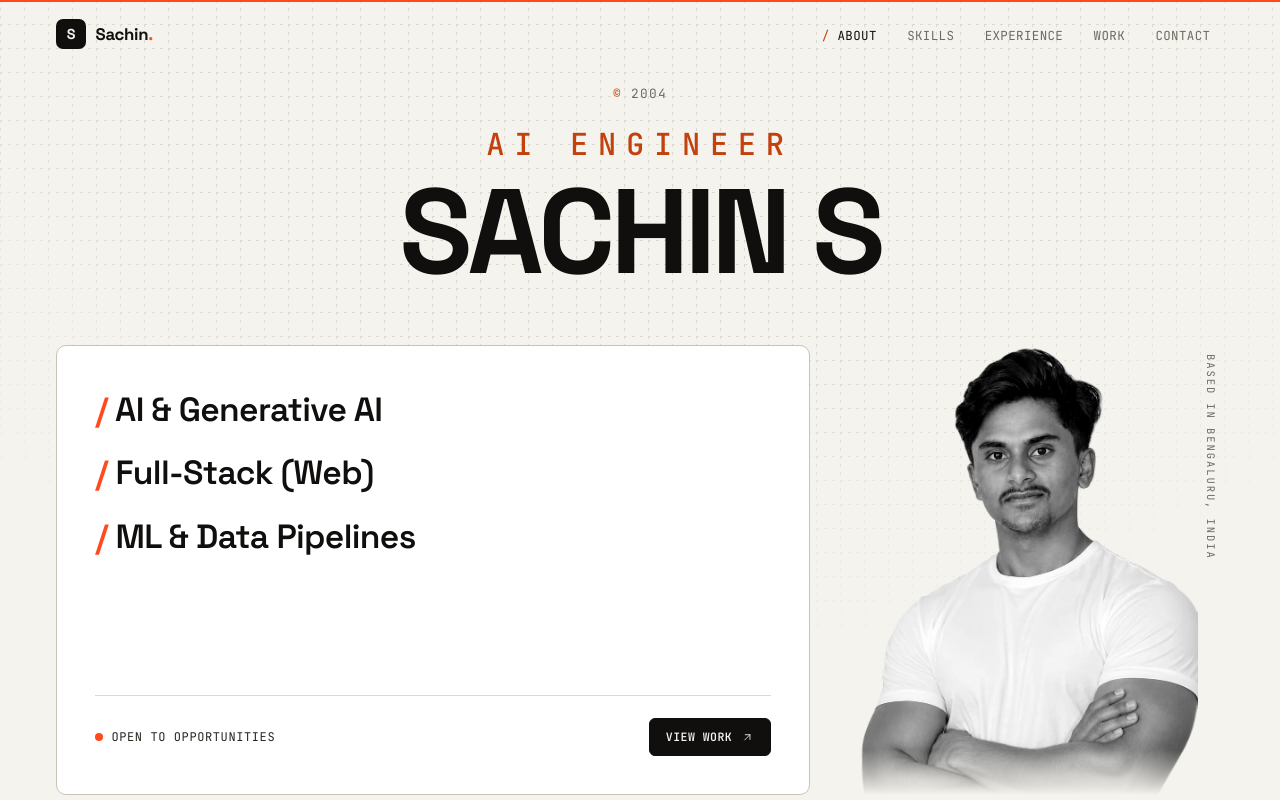
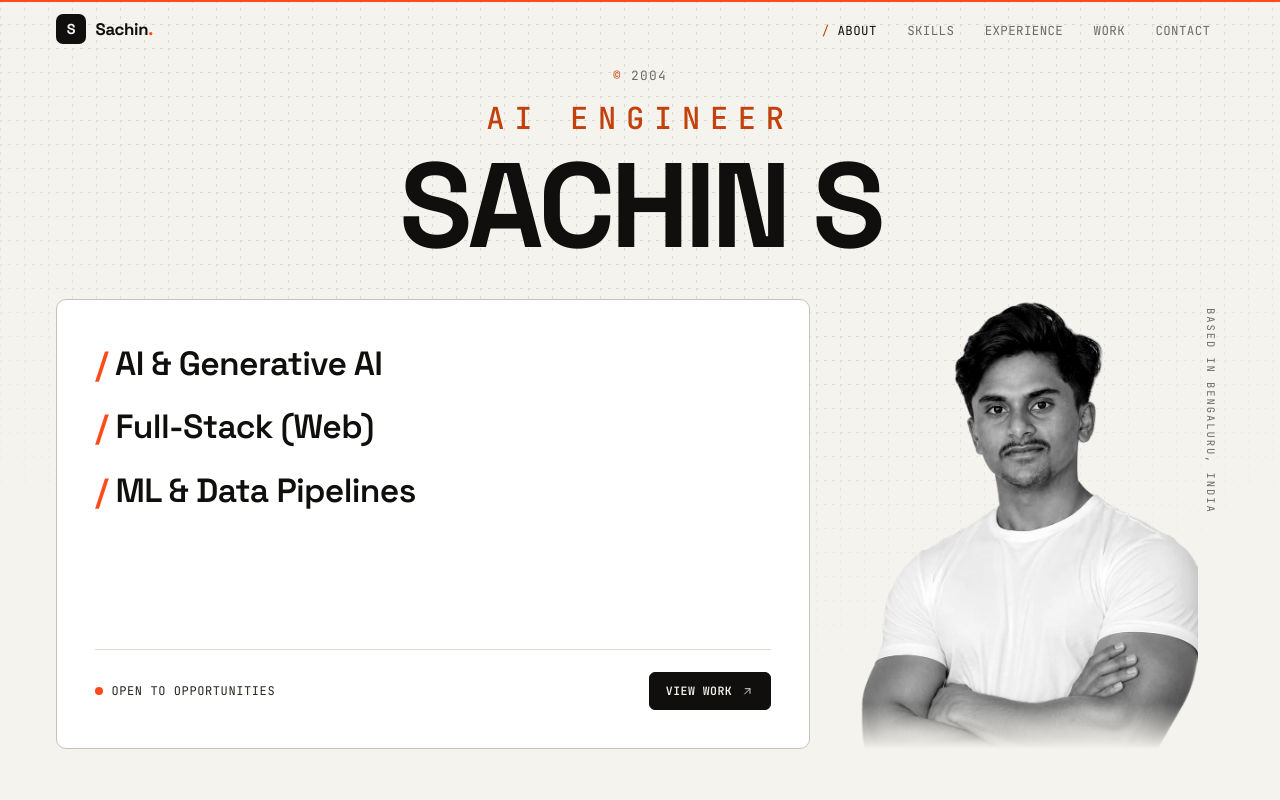
Before and after one commit to sachin-2004jlr/My-Portifolio, a React (Vite) app: page / in a window 1280 px wide. Shown: the top 800 px of the page. Built offline with nearby package versions, Linux system fonts and the light colour scheme.

Commit message:
Hero: pull entry further up (slimmer nav, tighter vertical rhythm)

```diff
--- a/src/index.css
+++ b/src/index.css
@@ -37,7 +37,7 @@ ul { list-style: none; padding: 0; }
 
   --container: 1280px;
   --pad: clamp(1.15rem, 5vw, 3.5rem);
-  --nav-h: 68px;
+  --nav-h: 58px;
 }
 
 /* ---------- Base ---------- */
@@ -231,7 +231,7 @@ main { position: relative; z-index: 1; }
 .hero {
   max-width: var(--container);
   margin: 0 auto;
-  padding: calc(var(--nav-h) + 0.75rem) var(--pad) 3rem;
+  padding: calc(var(--nav-h) + 0.25rem) var(--pad) 2.5rem;
 }
 .hero__head { position: relative; padding-top: 0; text-align: center; }
 .hero__year {
@@ -242,7 +242,7 @@ main { position: relative; z-index: 1; }
 }
 .hero__year::before { content: '© '; color: var(--accent-deep); }
 .hero__kicker {
-  margin-top: 1rem;
+  margin-top: 0.5rem;
   font-family: var(--font-mono);
   font-weight: 500;
   font-size: clamp(1.05rem, 2.6vw, 1.9rem);
@@ -262,7 +262,7 @@ main { position: relative; z-index: 1; }
 
 /* Mid: services panel + portrait */
 .hero__mid {
-  margin-top: clamp(2rem, 5vw, 3.5rem);
+  margin-top: clamp(1.25rem, 3vw, 2.25rem);
   display: grid;
   grid-template-columns: 1fr auto;
   gap: clamp(1.5rem, 4vw, 3rem);
```
